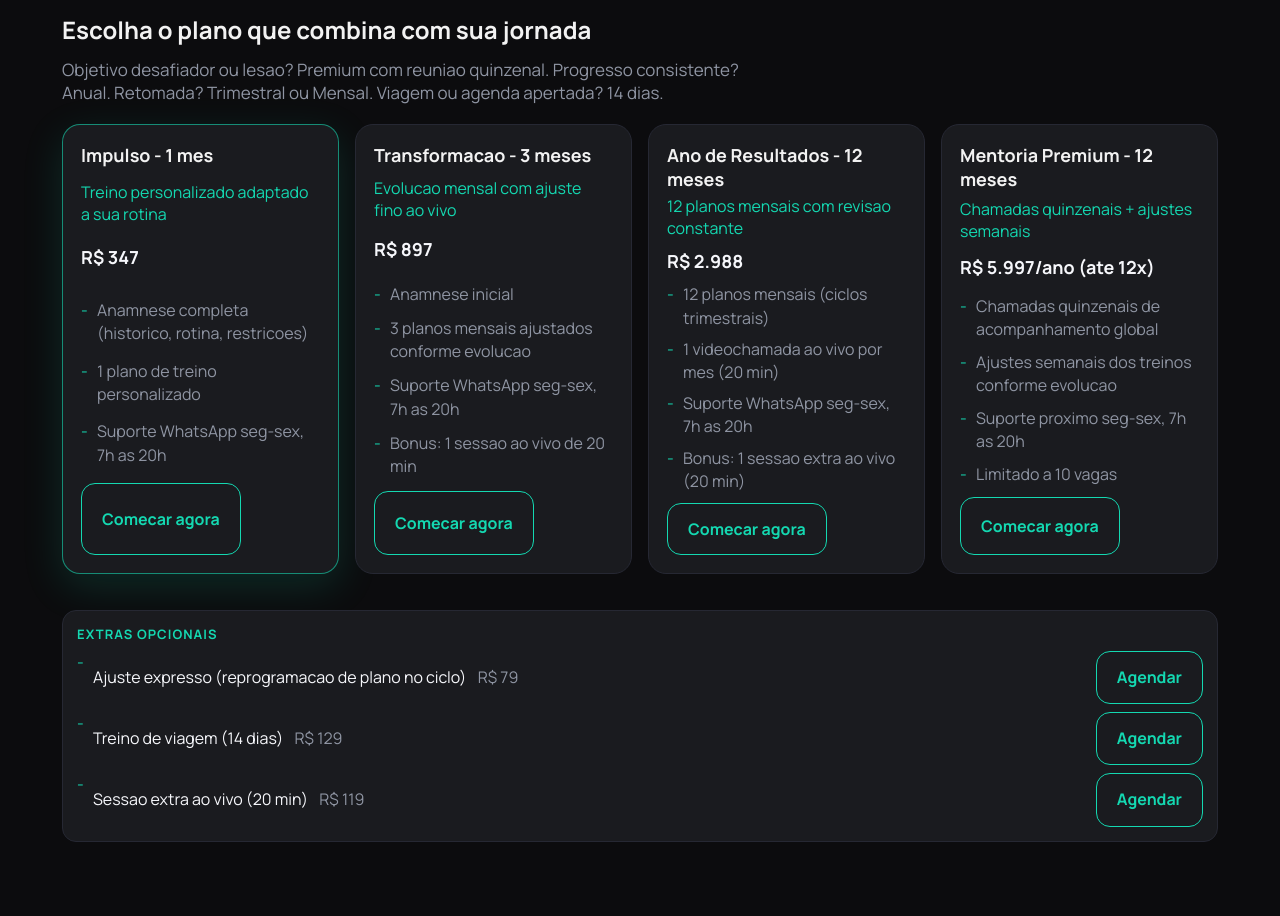
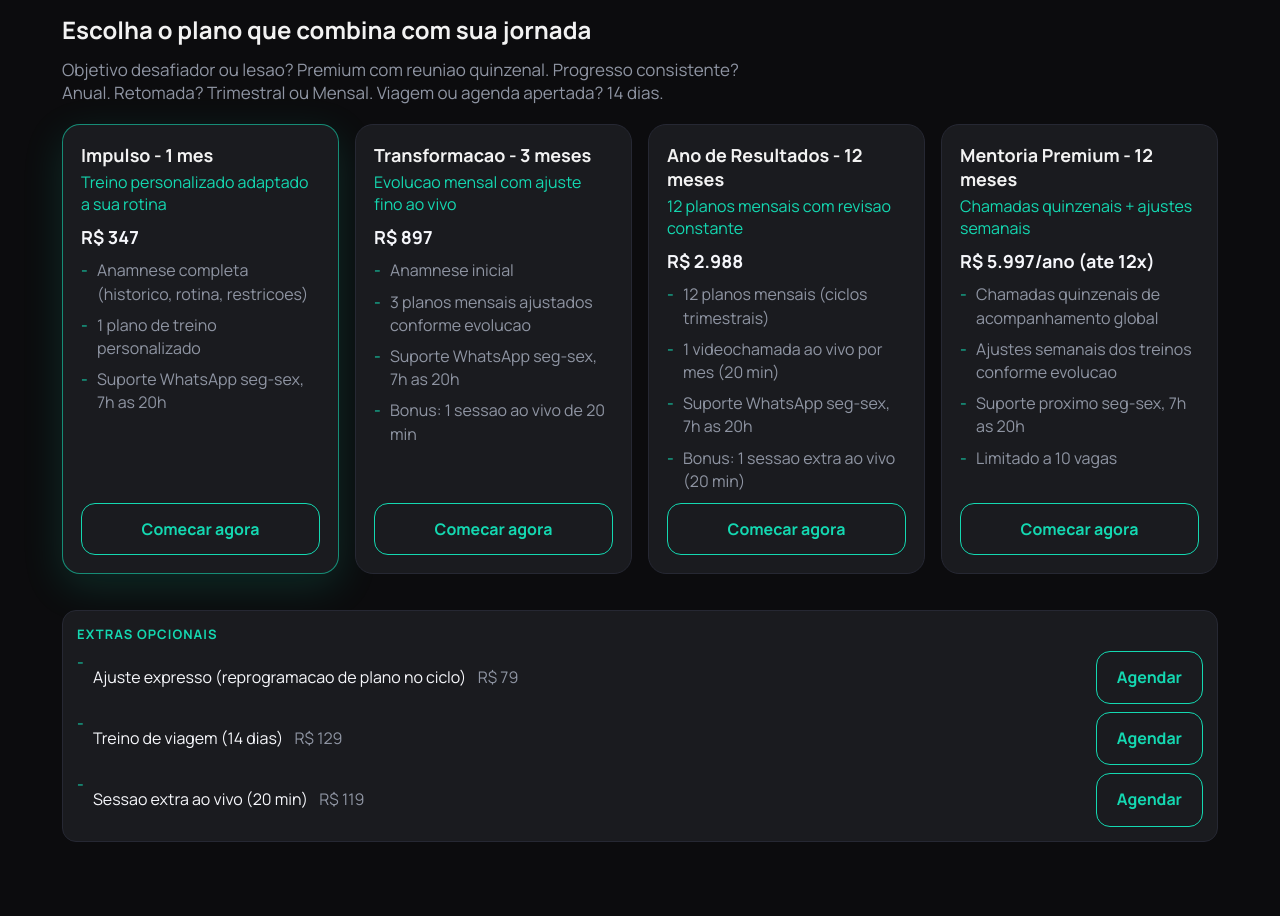
Before and after one commit to LeandroManique/palomapriebe, a Next.js app: page / in a window 1280 px wide. Shown: the part 1227-2143 px from the top of the page. Built offline with nearby package versions, Linux system fonts and the light colour scheme.

Commit message:
Alinha CTAs dos planos e texto do chat como assistente

```diff
--- a/src/app/page.module.css
+++ b/src/app/page.module.css
@@ -360,8 +360,10 @@
   border: 1px solid var(--stroke);
   border-radius: 18px;
   padding: 18px;
-  display: grid;
+  display: flex;
+  flex-direction: column;
   gap: 10px;
+  height: 100%;
 }
 
 .planCardFeatured {
@@ -394,8 +396,11 @@
 }
 
 .planActions {
-  display: flex;
-  justify-content: flex-start;
+  margin-top: auto;
+}
+.planActions a {
+  width: 100%;
+  text-align: center;
 }
 
 .chatLayout { display: grid; grid-template-columns: minmax(0, 1fr); gap: 16px; max-width: 760px; margin: 0 auto; }
--- a/src/app/page.tsx
+++ b/src/app/page.tsx
@@ -207,7 +207,7 @@ export default function Home() {
                 ))}
               </ul>
               <div className={styles.planActions}>
-                <Link className={styles.primaryGhost} href={plan.checkoutLabel}>
+                <Link className={styles.primaryGhost} href="#chat">
                   Comecar agora
                 </Link>
               </div>
--- a/src/components/ChatSimulator.tsx
+++ b/src/components/ChatSimulator.tsx
@@ -280,7 +280,7 @@ export default function ChatSimulator() {
         )}
         {aiLoading && (
           <div className={`${styles.message} ${styles.ai}`}>
-            <span className={styles.aiTyping}>Paloma analisando...</span>
+            <span className={styles.aiTyping}>Assistente da Paloma analisando...</span>
           </div>
         )}
       </div>
```
